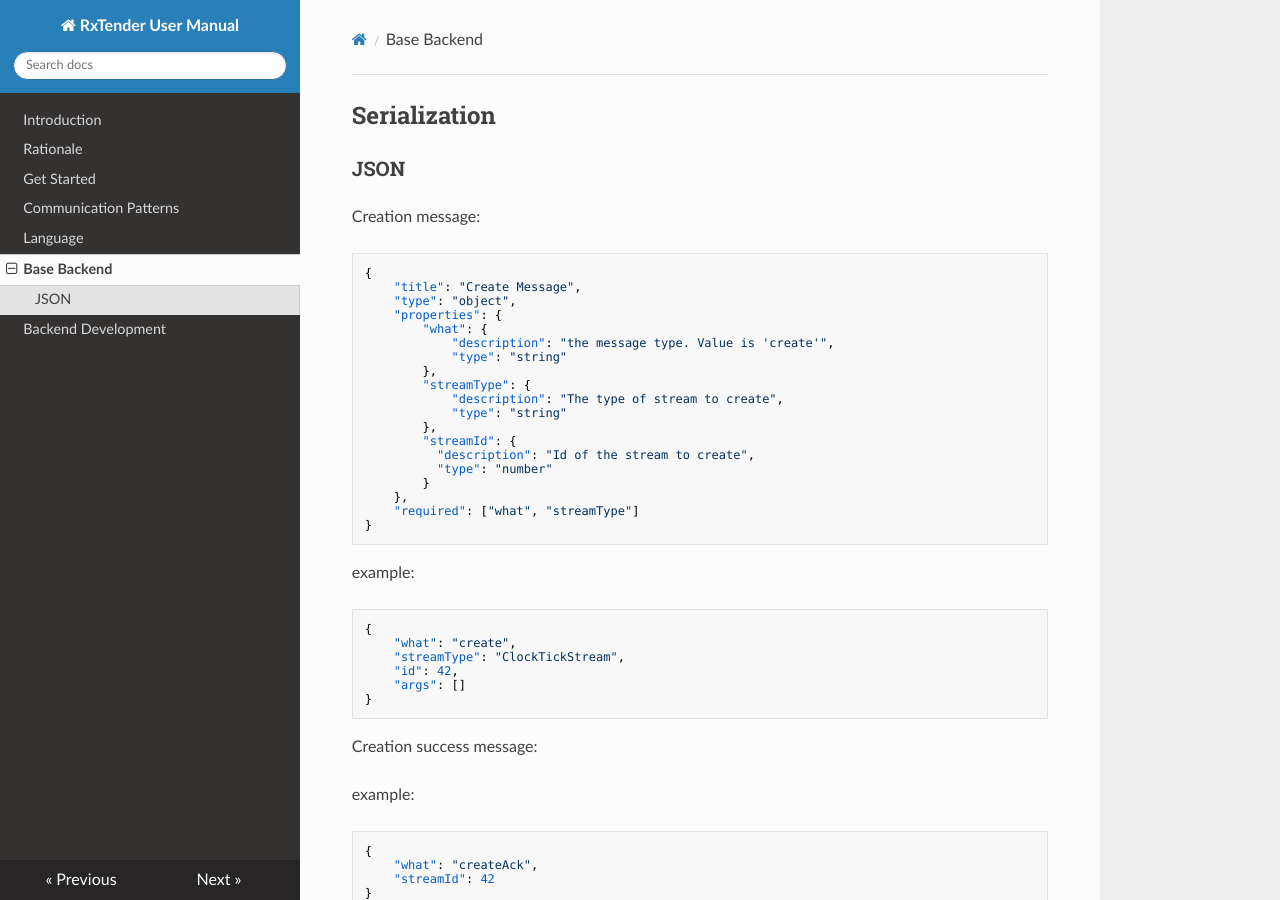
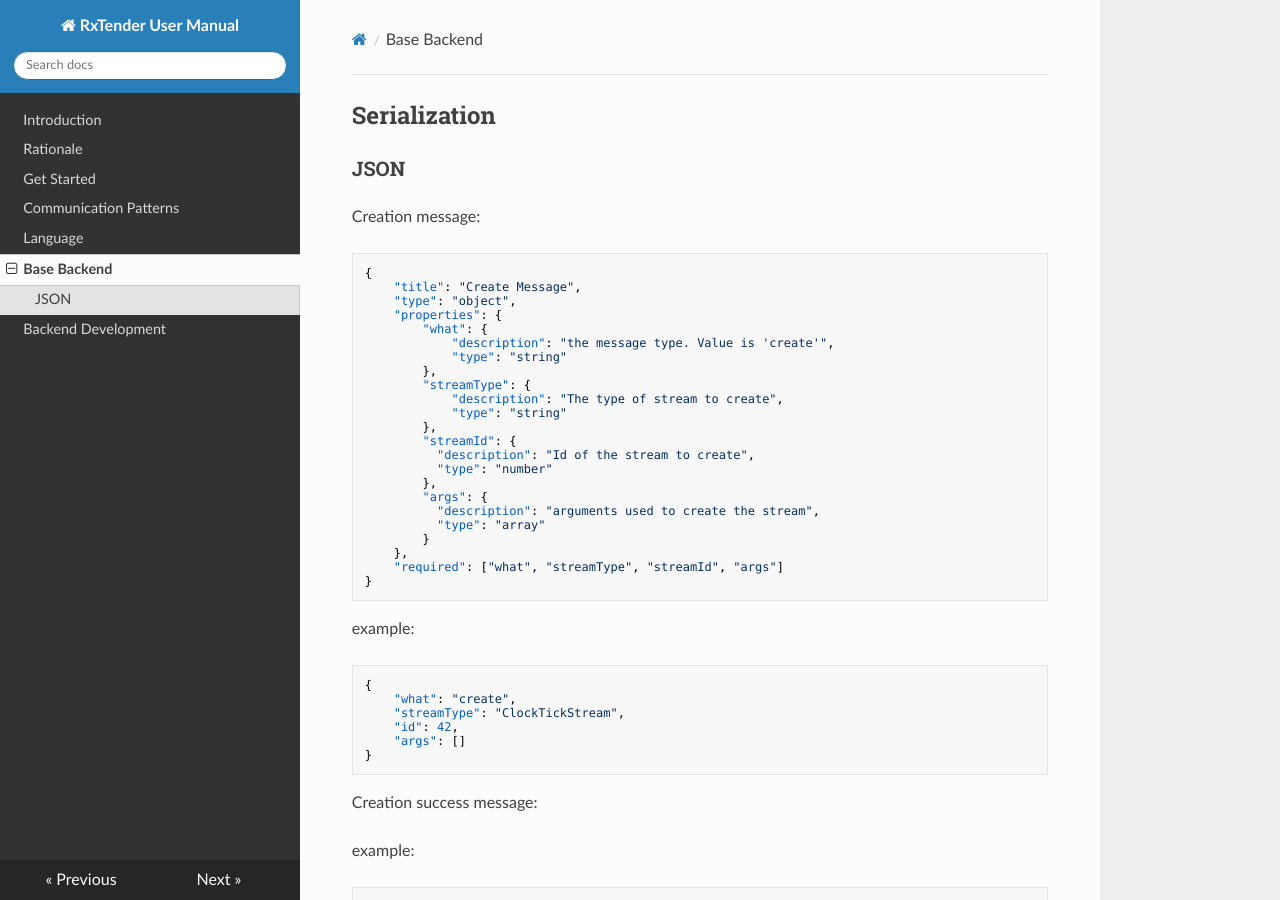
Before and after one commit to rxtender/user-manual, an MkDocs documentation site: the page built from docs/backend_base.md, in a window 1280 px wide and 900 px high. Built offline with MkDocs 1.6.1, drawn with Linux system fonts in a browser that asks for light colours; nearby versions of some CDN libraries; old or Windows-style settings are respelled for this version of MkDocs.

Commit message:
Some information on the base backend

```diff
--- a/docs/backend_base.md
+++ b/docs/backend_base.md
@@ -20,9 +20,13 @@ Creation message:
             "streamId": {
               "description": "Id of the stream to create",
               "type": "number"
+            },
+            "args": {
+              "description": "arguments used to create the stream",
+              "type": "array"
             }
         },
-        "required": ["what", "streamType"]
+        "required": ["what", "streamType", "streamId", "args"]
     }
 
 example:
```
